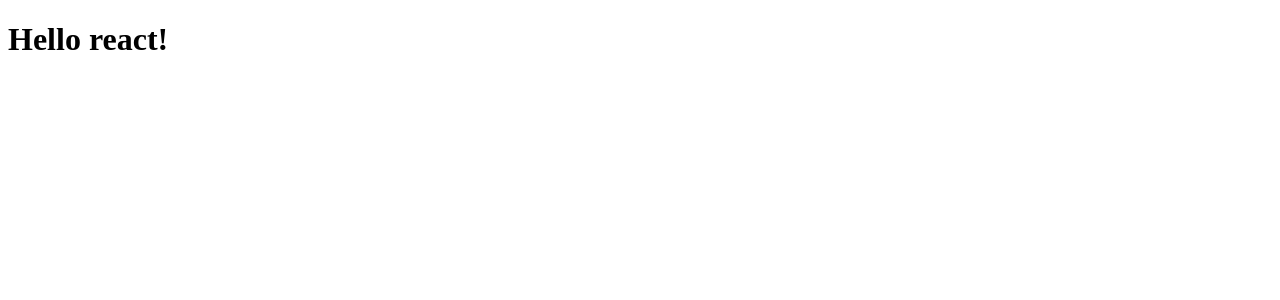
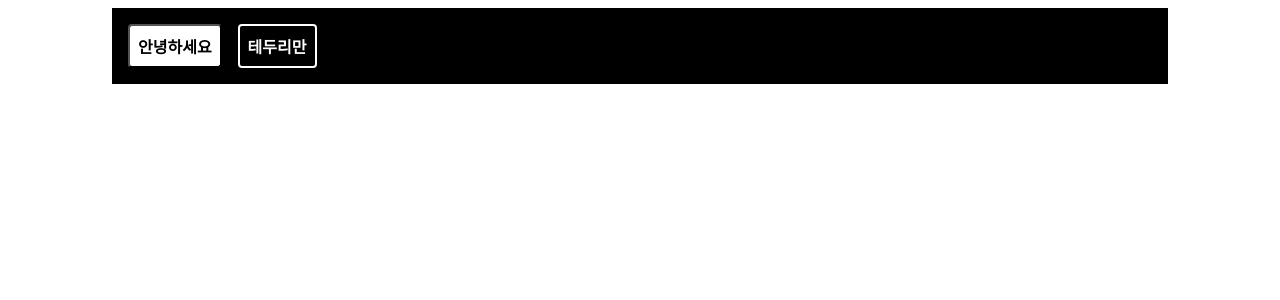
Before and after one commit to ryong9rrr/react-practice, a React (Create React App) app: page / in a window 1280 px wide. Shown: the top 300 px of the page. Built offline with nearby package versions, Linux system fonts and the light colour scheme.

Commit message:
styled-component 응용

```diff
--- a/package.json
+++ b/package.json
@@ -9,6 +9,7 @@
     "react": "^18.2.0",
     "react-dom": "^18.2.0",
     "react-scripts": "5.0.1",
+    "styled-components": "^5.3.5",
     "web-vitals": "^2.1.0"
   },
   "scripts": {
--- a/src/App.js
+++ b/src/App.js
@@ -1,5 +1,11 @@
+import StyledComponent from './StyledComponent'
+
 function App() {
-  return <h1>Hello react!</h1>;
+  return (
+    <div>
+      <StyledComponent />
+    </div>
+  )
 }
 
-export default App;
+export default App
--- /dev/null
+++ b/src/StyledComponent.js
@@ -0,0 +1,81 @@
+import styled, { css } from 'styled-components'
+
+const sizes = {
+  desktop: 1024,
+  tablet: 768,
+}
+
+const media = Object.keys(sizes).reduce((acc, label) => {
+  acc[label] = (...args) => css`
+    @media (max-width: ${sizes[label] / 16}em) {
+      ${css(...args)}
+    }
+  `
+  return acc
+}, {})
+
+const Box = styled.div`
+  background: ${({ color }) => color || 'blue'};
+  padding: 1rem;
+  display: flex;
+
+  width: 1024px;
+  margin: 0 auto; // 기본적으로는 가운데 정렬
+  /* 유틸 함수를 사용하지 않았을 때
+  @media (max-width: 1024px) {
+    width: 768px;
+  }
+
+  @media (max-width: 768px) {
+    width: 100%;
+  } */
+
+  ${media.desktop`width: 768px;`}
+  ${media.tablet`width: 100%;`}
+`
+
+const Button = styled.button`
+  background: white;
+  color: black;
+  border-radius: 4px;
+  padding: 0.5rem;
+  display: flex;
+  align-items: center;
+  justify-content: center;
+  box-sizing: border-box;
+  font-size: 1rem;
+  font-weight: 600;
+
+  &:hover {
+    background: rgba(255, 255, 255, 0.9);
+    cursor: pointer;
+  }
+
+  // 이런 식으로 조건을 걸어서 새로운 스타일을 적용시킬 수도 있다.
+  ${({ inverted }) =>
+    inverted &&
+    css`
+      background: none;
+      border: 2px solid white;
+      color: white;
+      &:hover {
+        background: white;
+        color: black;
+      }
+    `}
+
+  & + button {
+    margin-left: 1rem;
+  }
+`
+
+const StyledComponent = () => {
+  return (
+    <Box color="black">
+      <Button>안녕하세요</Button>
+      <Button inverted>테두리만</Button>
+    </Box>
+  )
+}
+
+export default StyledComponent
```
Also changed, not shown: 1 other file (tests, documents, lock files or other folders).
